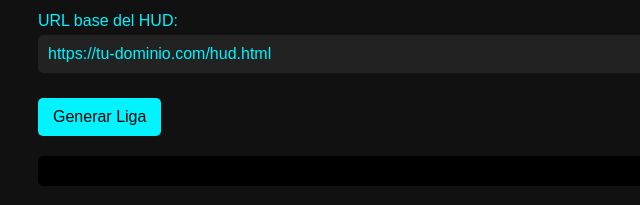
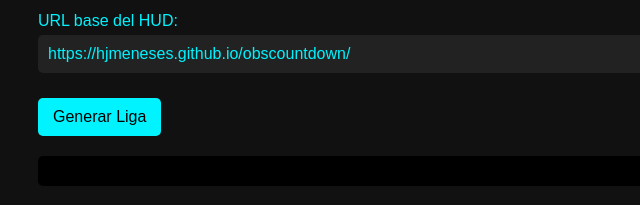
Before and after one commit to hjmeneses/obscountdown, a plain HTML site: page setup.html in a window 1280 px wide. Shown: the part 335-540 px from the top of the page, 0-640 px from the left. Drawn offline with Linux system fonts and the light colour scheme.

Commit message:
Update setup.html

```diff
--- a/setup.html
+++ b/setup.html
@@ -72,7 +72,7 @@
   <input type="text" id="scene" placeholder="Ej: EscenaFinal">
 
   <label for="baseUrl">URL base del HUD:</label>
-  <input type="text" id="baseUrl" value="https://tu-dominio.com/hud.html">
+  <input type="text" id="baseUrl" value="https://hjmeneses.github.io/obscountdown/">
 
   <button onclick="generarURL()">Generar Liga</button>
 
```
